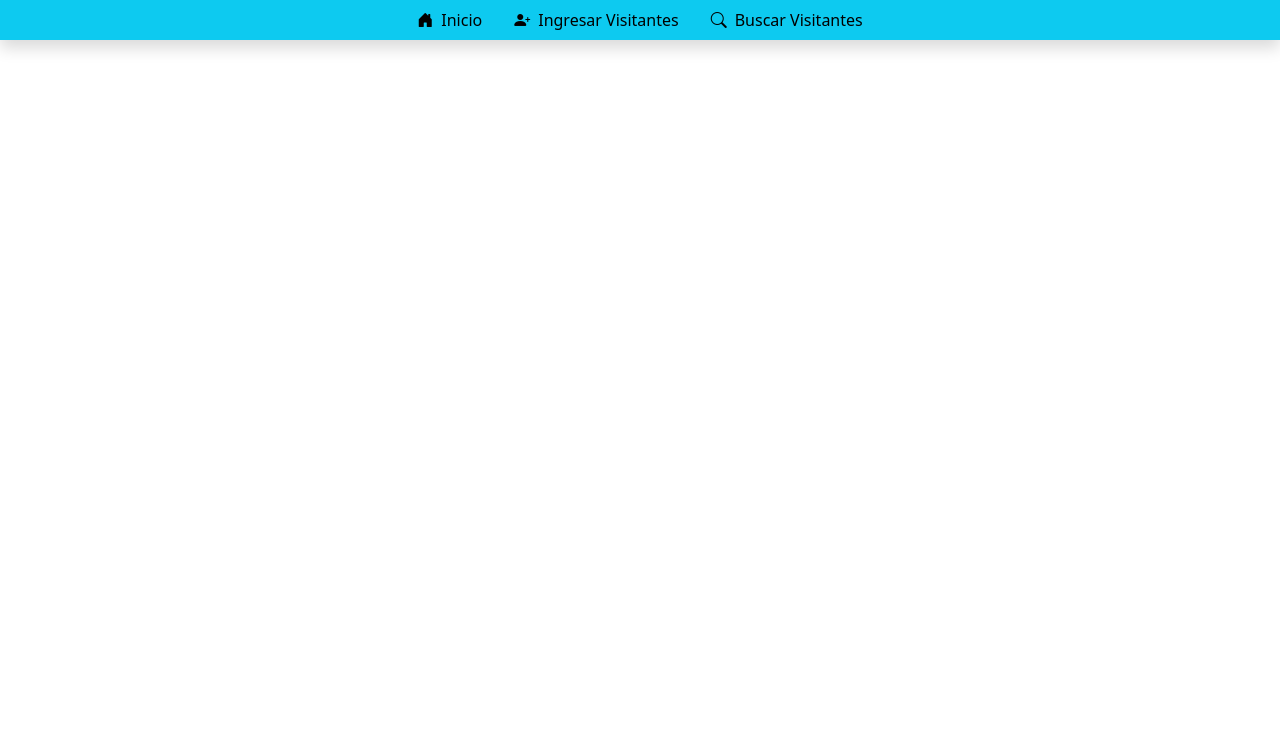
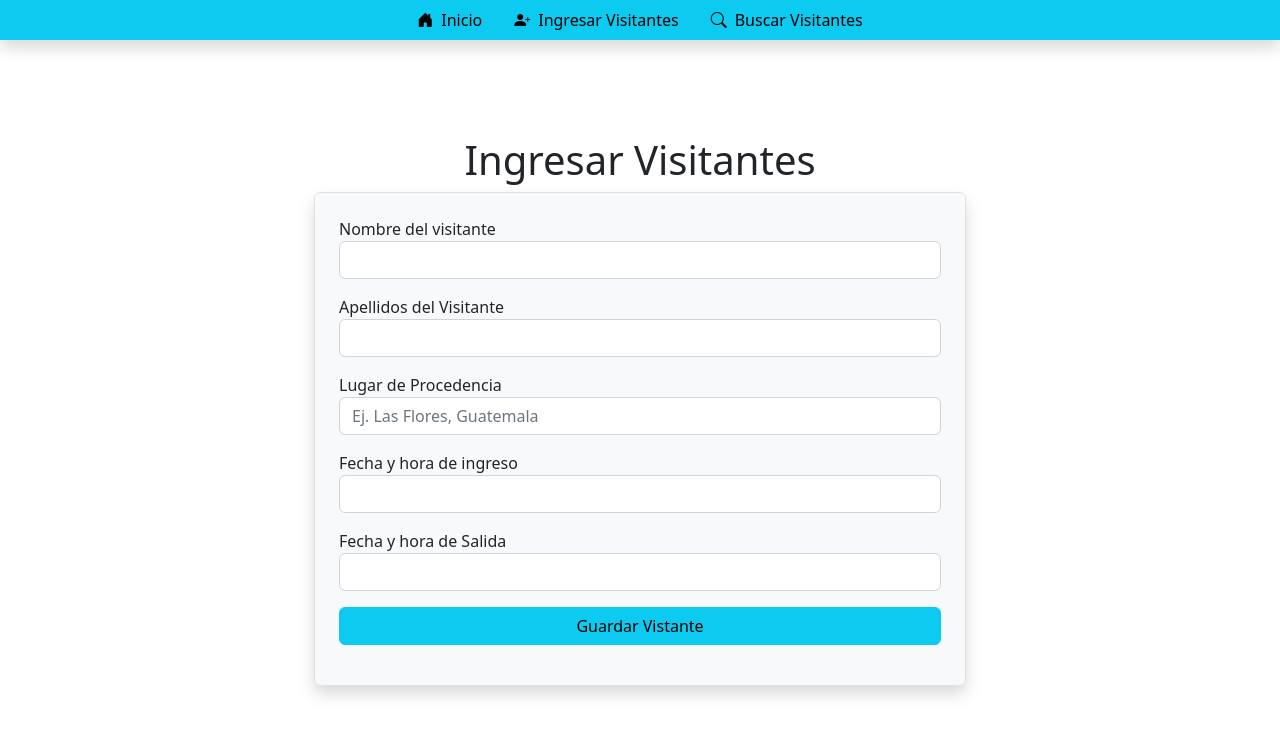
Before and after one commit to Vasquez11494/Parcial_VasquezO, a PHP site: page / in a window 1280 px wide. Shown: the top 736 px of the page. Run offline with PHP 8.4, Linux system fonts and the light colour scheme.

Commit message:
se creo el formulario para ingresar a los visitantes

```diff
--- a/vistas/visitantes/index.php
+++ b/vistas/visitantes/index.php
@@ -1,7 +1,46 @@
 <?php
 
-include_once "../templates/header.php";
+include_once "../templates/header.php"; ?>
 
+<h1 class="text-center">Ingresar Visitantes</h1>
+<div class="row justify-content-center">
+    <form action="../../controladores/clientes/guardar.php" method="POST" class="border bg-light shadow rounded p-4 col-lg-6">
+        <div class="row mb-3">
+            <div class="col">
+                <label for="vis_nombre">Nombre del visitante</label>
+                <input type="text" name="vis_nombre" id="vis_nombre" class="form-control" required>
+            </div>
+        </div>
+        <div class="row mb-3">
+            <div class="col">
+                <label for="vis_apellido">Apellidos del Visitante</label>
+                <input type="text" name="vis_apellido" id="vis_apellido" class="form-control" required>
+            </div>
+        </div>
+        <div class="row mb-3">
+            <div class="col">
+                <label for="vis_procedencia">Lugar de Procedencia</label>
+                <input type="tex" name="vis_procedencia" id="vis_procedencia" class="form-control" placeholder="Ej. Las Flores, Guatemala" required>
+            </div>
+        </div>
+        <div class="row mb-3">
+            <div class="col">
+                <label for="vis_fechaingreso">Fecha y hora de ingreso</label>
+                <input type="datetime" name="vis_fechaingreso" id="vis_fechaingreso"  class="form-control" required>
+            </div>
+        </div>
+        <div class="row mb-3">
+            <div class="col">
+                <label for="vis_fechasalida">Fecha y hora de Salida</label>
+                <input type="datetime" name="vis_fechasalida" id="vis_fechasalida"  class="form-control" required>
+            </div>
+        </div>
+        <div class="row mb-3">
+            <div class="col">
+                <button type="submit" class="btn btn-info w-100">Guardar Vistante</button>
+            </div>
+        </div>
+    </form>
+</div>
 
-
-include_once "../templates/footer.php";
+<?php include_once "../templates/footer.php";
```
